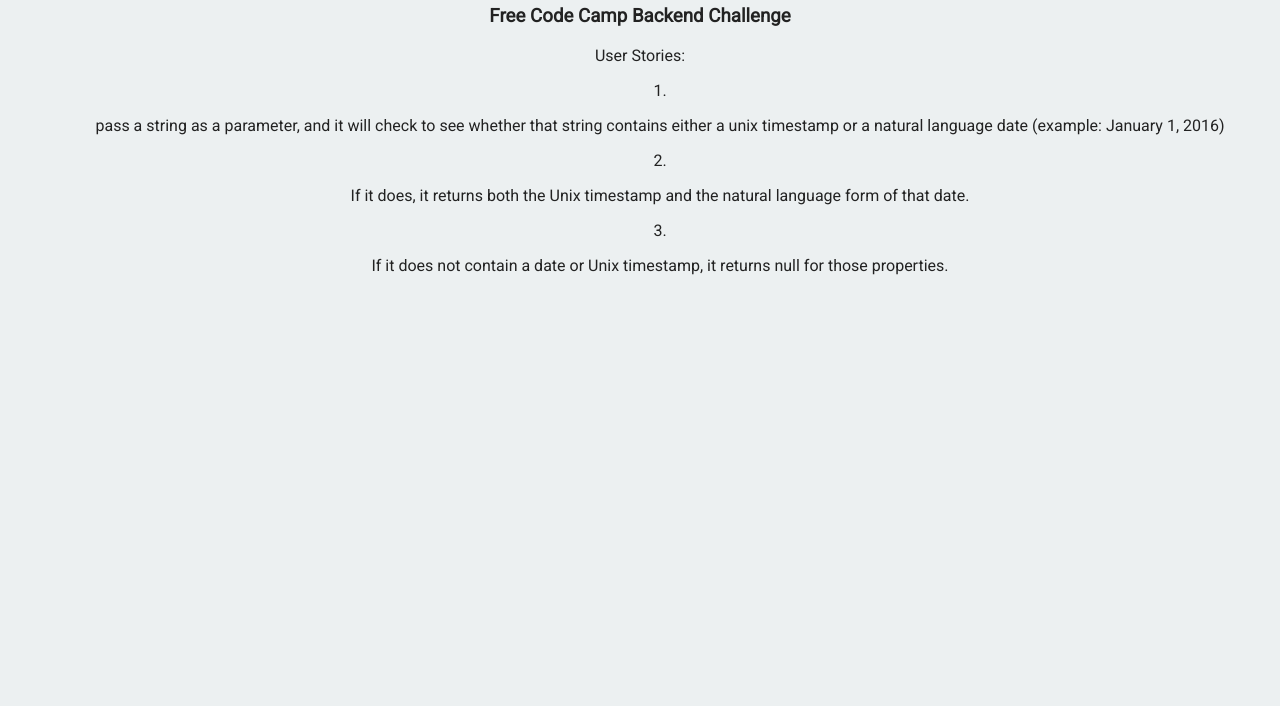
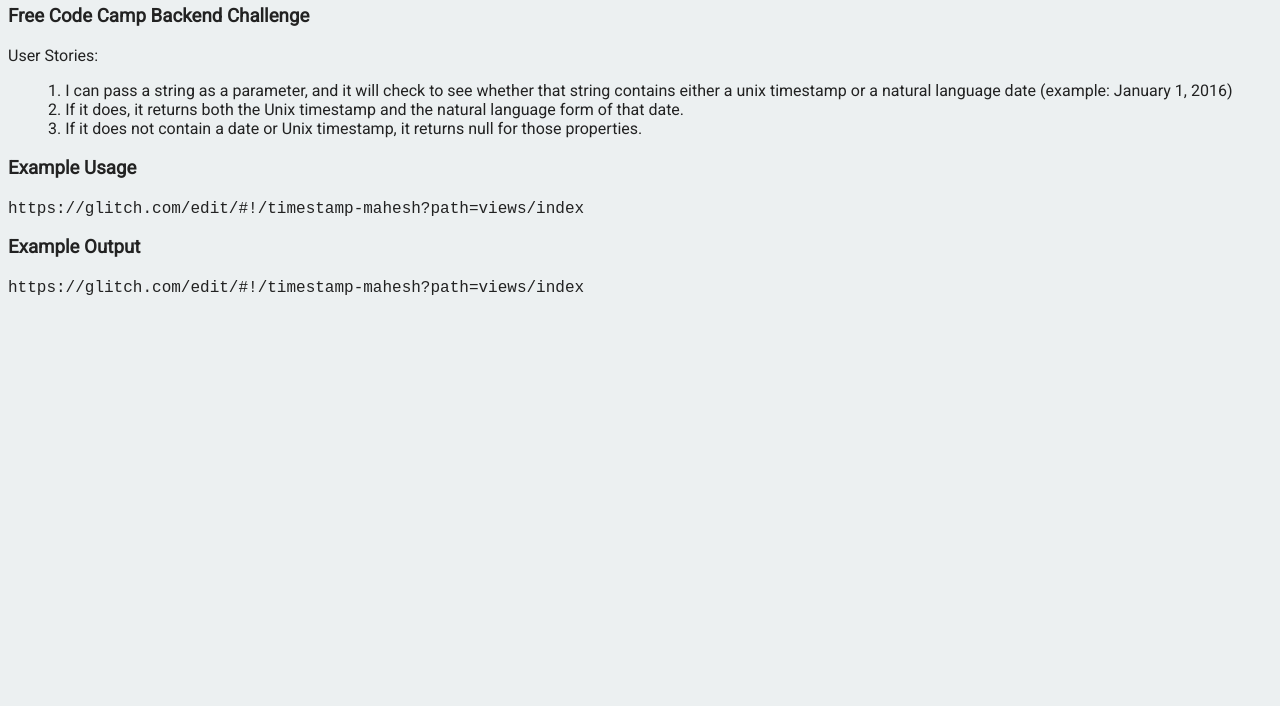
Before and after one commit to Mahesh-Codes/Basejump-Timestamp-Microservice, a website: page views/index.html in a window 1280 px wide. Shown: the part 94-800 px from the top of the page. Drawn offline with Linux system fonts and the light colour scheme.

Commit message:
Checkpoint

```diff
--- a/views/index.html
+++ b/views/index.html
@@ -9,31 +9,34 @@
    </head>
 
    <body>
-      <div class="container">
+      <div style="text-align: left" class="container">
          <h1>Basejump: Timestamp - Microservice</h1>
          <h3>Free Code Camp Backend Challenge</h3>
         User Stories:
         <ol>
           <li>
-            <p>
-            pass a string as a parameter, and it will check to see whether that string contains either a unix timestamp or a natural language date (example: January 1, 2016)
-          </p>
+           I can pass a string as a parameter, and it will check to see whether that string contains either a unix timestamp or a natural language date (example: January 1, 2016)
           </li>
           <li>
-          <p>
-            If it does, it returns both the Unix timestamp and the natural language form of that date.
-          </p>
+          If it does, it returns both the Unix timestamp and the natural language form of that date.
           </li>
         <li>
-          <p>
-          If it does not contain a date or Unix timestamp, it returns null for those properties.
-          </p>
-          </li>
+         If it does not contain a date or Unix timestamp, it returns null for those properties.
+        </li>
         </ol>
 
-
         <p>
+          <h3>Example Usage</h3>
+        <code>
+        https://glitch.com/edit/#!/timestamp-mahesh?path=views/index
+        </code>
           </p>
+     <p>
+        <h3>Example Output</h3>
+        <code>
+        https://glitch.com/edit/#!/timestamp-mahesh?path=views/index
+        </code>
+     </p>
       </div>
    </body>
 
```
